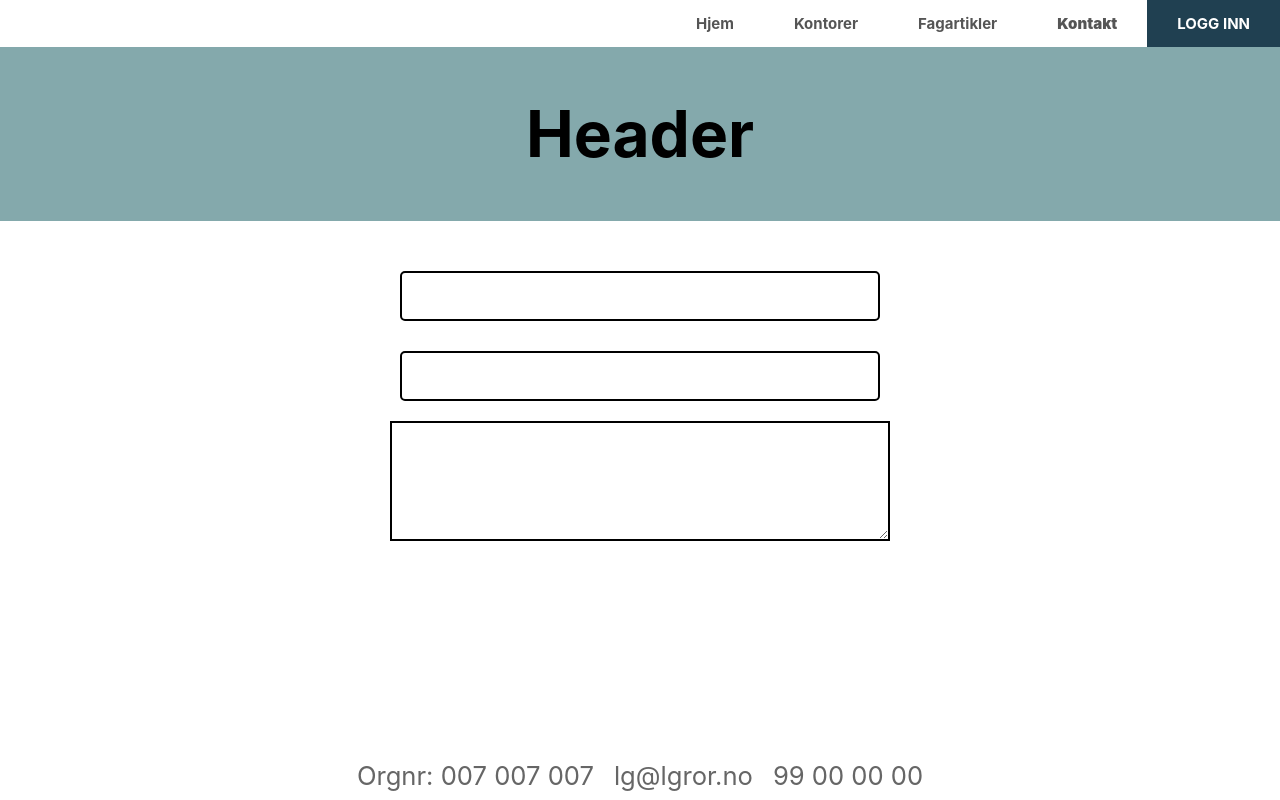
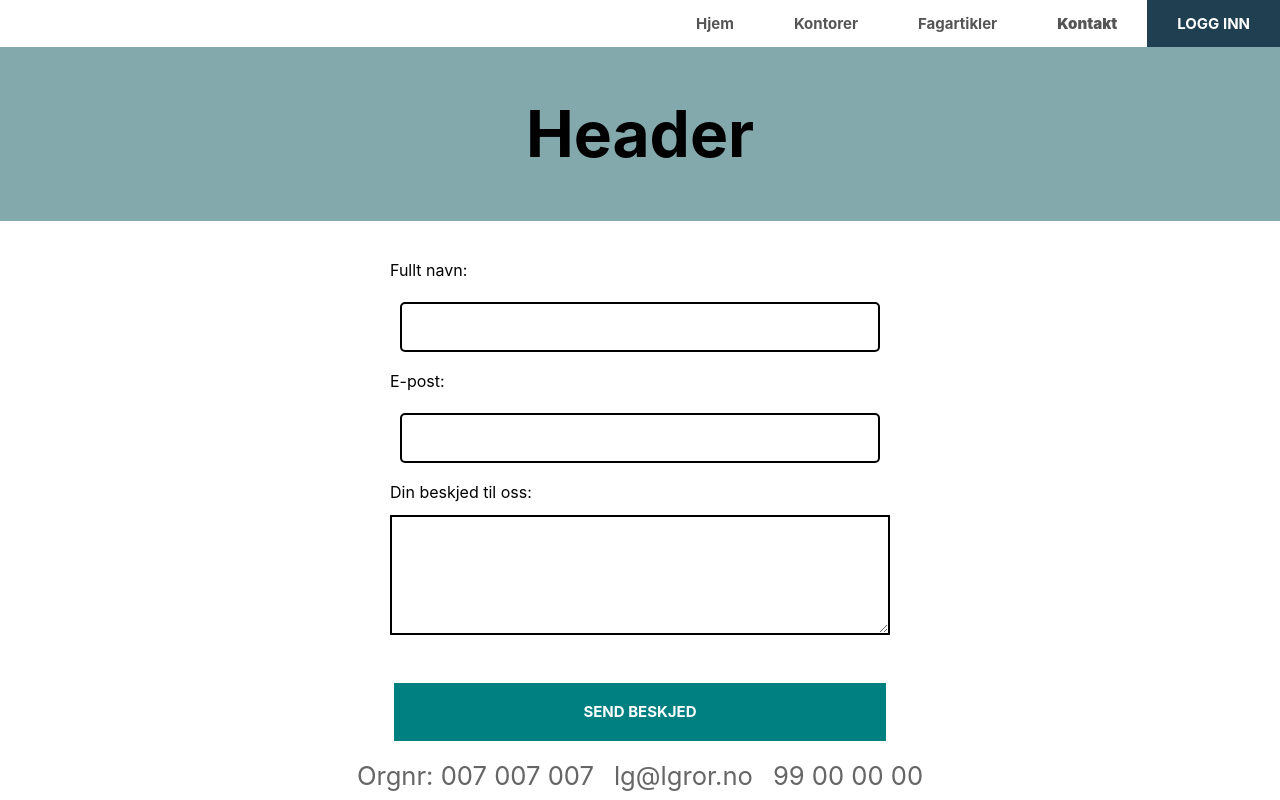
Before and after one commit to ramibakir/Eksamen_Webapplikasjoner, a React app in the folder client/: page /contact in a window 1280 px wide. Built offline with nearby package versions, Linux system fonts and the light colour scheme.

Commit message:
Added labels and button with styling to contactform

```diff
--- a/client/src/components/ContactForm.jsx
+++ b/client/src/components/ContactForm.jsx
@@ -1,19 +1,25 @@
 import React from 'react';
 import styled from 'styled-components';
+import { StyledButton } from '../styles/MainStyles.js';
 import {
   StyledFormContainter,
   StyledForm,
   StyledInput,
   StyledTextArea,
+  StyledLabel,
 } from '../styles/FormStyles.js';
 
 const ContactForm = () => (
   <>
     <StyledFormContainter>
       <StyledForm>
+        <StyledLabel htmlFor="fullname">Fullt navn: </StyledLabel>
         <StyledInput required type="text" maxLength="100" />
+        <StyledLabel htmlFor="email">E-post: </StyledLabel>
         <StyledInput required type="email" />
-        <StyledTextArea />
+        <StyledLabel htmlFor="message">Din beskjed til oss: </StyledLabel>
+        <StyledTextArea wrap="off" required overflow="auto" />
+        <StyledButton>SEND BESKJED</StyledButton>
       </StyledForm>
     </StyledFormContainter>
   </>
```
